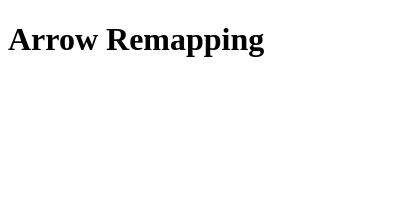
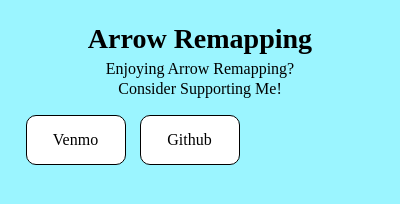
Before and after one commit to Swusan/Arrow-Remapping, a browser extension: page popup/popup.html in a window 400 px wide. Drawn offline with Linux system fonts and the light colour scheme.

Commit message:
Initial Popup Design

```diff
--- a/popup/popup.html
+++ b/popup/popup.html
@@ -1,7 +1,67 @@
 <!DOCTYPE html>
 
 <html>
+	<head>
+		<meta charset="UTF-8" />
+		<title>Arrow Remapping</title>
+    <style>
+      body {
+        margin: 20px;
+        background: rgb(155, 245, 255);
+      }
+      h2 {
+        text-align: center;
+        margin-bottom: 5px;
+        font-size: 1.75em;
+      }
+      p {
+        margin: 2px;
+        text-align: center;
+        font-weight: 475;
+      }
+      .container {
+        width: 225px;
+        text-align: center;
+      }
+      .btn {
+        display: inline-block;
+        vertical-align: middle;
+        margin-top: 15px;
+        margin-bottom: 10px;
+        margin-left: 5px;
+        margin-right: 5px;
+        padding: 15px;
+			  background: white;
+        border-style: solid;
+        border-width: 1.5px;
+			  border-color: black;
+			  border-radius: 10px;
+			  width: 68px;
+			  font-size: 1rem;
+			  color: black;
+			  transition: all 150ms;
+      }
+      .btn:hover {
+        background: #1d9ed8;
+			  box-shadow: 0 2px 6px 0 rgba(0, 0, 0, 0.1), 0 7px 7px 0 rgba(0, 0, 0, 0.1);
+      }
+      a {
+        text-decoration: none;
+        text-align: center;
+      }
+    </style>
+	</head>
   <body>
-    <h1>Arrow Remapping</h1>
+    <h2>Arrow Remapping</h2>
+    <p>Enjoying Arrow Remapping?</p>
+    <p>Consider Supporting Me!</p>
+    <div class="container">
+      <a href="https://account.venmo.com/u/susanischulman" target="_blank">
+        <div class="btn">Venmo</div>
+      </a>
+      <a href="https://github.com/Swusan/Arrow-Remapping" target="_blank">
+        <div class="btn">Github</div>
+      </a>
+    </div>
   </body>
 </html>
```
